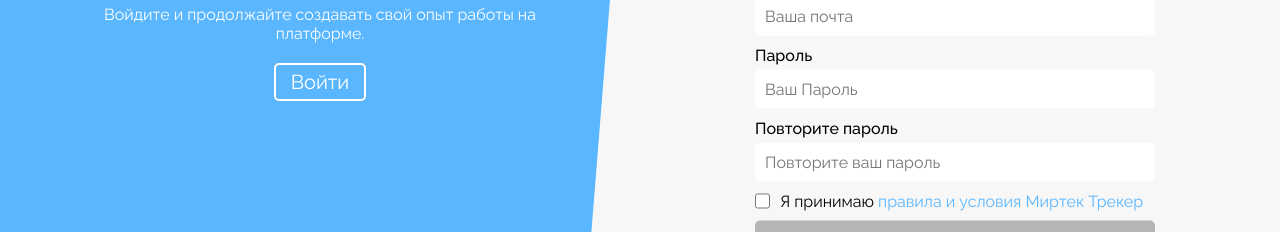
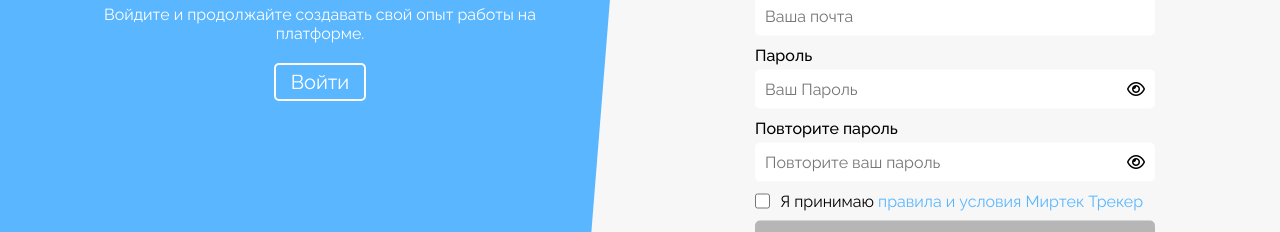
Before and after one commit to IliaGurelev/MirTecTracker, a Vue app: page /registration in a window 1280 px wide. Shown: the part 376-608 px from the top of the page. Built offline with nearby package versions, Linux system fonts and the light colour scheme.

Commit message:
ДОБАВИЛ ГЛАЗ

```diff
--- a/src/components/Login/LoginForm.vue
+++ b/src/components/Login/LoginForm.vue
@@ -20,7 +20,11 @@
 		  :typeInput="'password'"
 		  :warningMessage="'Пароль должен содержать минимум 8 символов'"
 		  :isValid="validPassword"
-      />
+		>
+		  <template v-slot:password-toggle>
+			<i :class="passwordToggleIcon"></i>
+		  </template>
+		</LoginInput>
 		<div class="login-form__wrap">
 		  <input class="login-form__input-row" type="checkbox" name="" id="remember-me">
 		  <label class="login-form__label-row login-form__label-row--muted" for="remember-me">Запомнить меня</label>
@@ -48,14 +52,18 @@
 
   const validEmail = computed(() => {
 	return checkValidMail(mailUser.value);
-  })
+  });
 
   const validPassword = computed(() => {
-    return checkValidPassword(passwordUser.value)
-  })
+	return checkValidPassword(passwordUser.value);
+  });
 
   const isCorrect = computed(() => {
-    return validEmail.value && validPassword.value
+	return validEmail.value && validPassword.value;
+  });
+
+  const passwordToggleIcon = computed(() => {
+	return passwordUser.value ? 'fa-regular fa-eye-slash' : 'fa-regular fa-eye';
   });
   </script>
 
@@ -106,7 +114,6 @@
 
 	  &:focus {
 		outline: none;
-        border: var(--color-light-dark) 2px solid;
 	  }
 
 	  &-row {
--- a/src/components/Login/LoginInput.vue
+++ b/src/components/Login/LoginInput.vue
@@ -6,18 +6,23 @@
     >
       {{props.labelInput}}
     </label>
+	<div class="input__input-container">
 		<input
 		v-model="valueInput"
 		@input="formattedInput, switchShowPopup(true)"
 		@focus="switchShowPopup(true)"
 		@blur="switchShowPopup(false)"
 		:id="props.idInput"
-      :type="props.typeInput"
+		:type="inputType"
 		:placeholder="props.placeholderInput"
 		:class="{'input__input--red-border': isValidInput}"
 		class="input__input"
 		required
 		>
+		<div v-if="props.typeInput === 'password'" class="input__password-toggle" @click="togglePasswordVisibility">
+        <i :class="eyeIcon" class="password-toggle-icon" />
+      </div>
+	</div>
 		<WarningPopup v-if="showPopup">
        {{ props.warningMessage }}
     </WarningPopup>
@@ -60,7 +65,7 @@
   });
 
   const showPopup = ref(false);
-
+  const inputType = ref(props.typeInput);
   const valueInput = defineModel();
 
   const formattedInput = (event) => {
@@ -77,19 +82,30 @@
       !props.isValid &&
       valueInput.value.length !== 0;
   })
+  const togglePasswordVisibility = () => {
+  inputType.value = inputType.value === 'password' ? 'text' : 'password';
+};
+
+const eyeIcon = computed(() => {
+  return inputType.value === 'password' ? 'fa-regular fa-eye' : 'fa-regular fa-eye-slash';
+});
+
 </script>
+
 
 <style lang="scss" scoped>
 .input {
   &__wrap {
     display: flex;
+    flex-direction: column;
+    position: relative;
+
+    &--relative {
+      position: relative;
+    }
 
     &--column {
       flex-direction: column;
-      }
-
-      &--relative {
-        position: relative;
     }
   }
 
@@ -104,29 +120,57 @@
     }
   }
 
+  &__input-container {
+    position: relative;
+  }
+
   &__input {
     font-size: 16px;
     padding: 10px;
     border: var(--color-light-gray) 2px solid;
     border-radius: 5px;
+    width: 100%;
 
     &:focus {
       outline: none;
-      }
-
-      &-row {
-        font-size: 16px;
-        margin-bottom: 20px;
-        padding: 10px;
-        border: var(--color-light-gray) 2px solid;
-        border-radius: 5px;
-        margin-bottom: 0;
-        margin-right: 10px;
+      border-color: var(--color-light-dark);
     }
 
     &--red-border {
       border-bottom: 1px red solid;
     }
   }
+
+  &__password-toggle {
+    position: absolute;
+    top: 50%;
+    right: 10px;
+    transform: translateY(-50%);
+    cursor: pointer;
+  }
+
+  .password-toggle-icon {
+    transition: transform 0.3s ease;
+  }
+
+  .fa-eye-slash {
+    display: none;
+  }
+
+  input[type="password"] + .input__password-toggle .fa-eye-slash {
+    display: inline-block;
+  }
+
+  input[type="text"] + .input__password-toggle .fa-eye {
+    display: none;
+  }
+
+  input[type="password"]:focus + .input__password-toggle .fa-eye {
+    display: none;
+  }
+
+  input[type="text"]:focus + .input__password-toggle .fa-eye-slash {
+    display: none;
+  }
 }
 </style>
```
Lines whose indentation alone changed are shown as unchanged.
